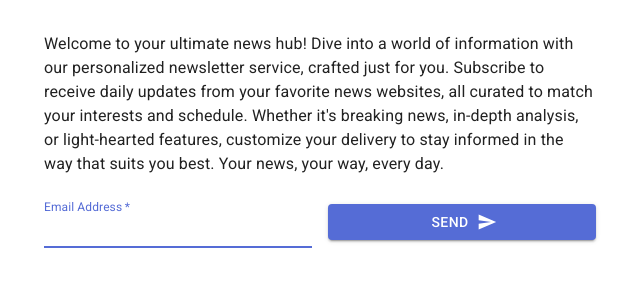
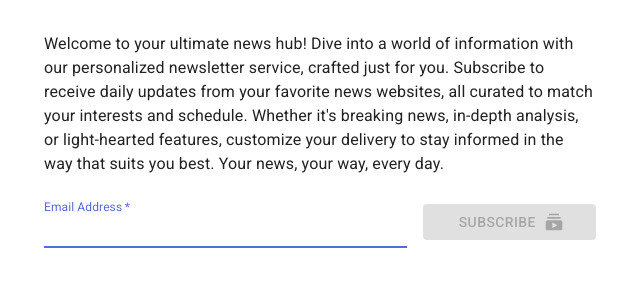
Before and after one commit to rupinr/news-master-fe, a React (Vite) app: page / in a window 1280 px wide. Shown: the top 300 px of the page, without its empty margins (320-960 px from the left). Built offline with nearby package versions, Linux system fonts and the light colour scheme.

Commit message:
refactor home page

```diff
--- a/src/App.tsx
+++ b/src/App.tsx
@@ -2,8 +2,8 @@ import Container from '@mui/material/Container';
 import Typography from '@mui/material/Typography';
 import Box from '@mui/material/Box';
 import { BrowserRouter as Router, Route, Routes, Link } from 'react-router-dom'
-import Confirmation from './Confirmation';
 import ScheduleSelector from './ScheduleSelector';
+import { ThankYou } from './ThankYou';
 
 import Email from './Email'
 export default function App() {
@@ -11,7 +11,7 @@ export default function App() {
     <Router>
       <Routes>
         <Route path="/" element={<Email />} />
-        <Route path="/confirmation" element={<Confirmation />} />
+        <Route path="/thank-you" element={<ThankYou />} />
         <Route path="/preferences" element={<ScheduleSelector />} />
       </Routes>
     </Router>
--- a/src/Confirmation.tsx
+++ /dev/null
@@ -1,18 +0,0 @@
-import Container from '@mui/material/Container';
-import Typography from '@mui/material/Typography';
-import Box from '@mui/material/Box';
-const Confirmation = () => {
-
-
-    return (
-        <Container maxWidth="sm">
-            <Box sx={{ my: 4 }}>
-                <Typography variant="h4" component="h1" sx={{ mb: 2 }}>
-                    Thank you for subscribing! 🎉 Please check your email and click on the confirmation link to complete your subscription. This way, you'll start receiving personalized updates from your favorite news sources. Your journey to staying informed starts here! 📧✨
-                </Typography>
-            </Box>
-        </Container>
-    )
-}
-
-export default Confirmation
--- a/src/Email.tsx
+++ b/src/Email.tsx
@@ -1,38 +1,45 @@
 import { useState } from 'react'
 import TextField from '@mui/material/TextField'
 import Button from '@mui/material/Button';
-import SendIcon from '@mui/icons-material/Send';
 import { updateData } from './service/service'
 import { useNavigate } from 'react-router-dom'
 import Container from '@mui/material/Container';
 import Typography from '@mui/material/Typography';
 import Box from '@mui/material/Typography';
 import Grid from '@mui/material/Grid2';
+import SubscriptionsIcon from '@mui/icons-material/Subscriptions';
 
 const Email = () => {
-    const [text, setText] = useState('')
+    const [email, setEmail] = useState('')
+    const [isEmailValid, setIsEmailValid] = useState(false);
     const navigate = useNavigate()
 
 
     const handleChange = (event: any) => {
-        setText(event.target.value)
+        setEmail(event.target.value)
+
+        const emailRegex = /^[^\s@]+@[^\s@]+\.[^\s@]+$/;
+        setIsEmailValid(emailRegex.test(email));
     }
 
     const handleClick = () => {
-        updateData({
-            "email": text
-        })
-        navigate('/confirmation')
+        if (isEmailValid) {
+            updateData({
+                "email": email
+            })
+            navigate('/thank-you')
+        }
+
     }
 
     return (
         <Container maxWidth="sm">
             <Box sx={{ my: 4 }}>
-                <Typography component="p" sx={{ mb: 2 }}>
+                <Typography component="h1" sx={{ mb: 2 }}>
                     Welcome to your ultimate news hub! Dive into a world of information with our personalized newsletter service, crafted just for you. Subscribe to receive daily updates from your favorite news websites, all curated to match your interests and schedule. Whether it's breaking news, in-depth analysis, or light-hearted features, customize your delivery to stay informed in the way that suits you best. Your news, your way, every day.
                 </Typography>
                 <Grid container spacing={2} alignItems="center">
-                    <Grid size={{ xs: 12, sm: 6 }}>
+                    <Grid size={{ xs: 12, sm: 8 }}>
                         <TextField
                             autoFocus
                             required
@@ -43,14 +50,14 @@ const Email = () => {
                             type="email"
                             fullWidth
                             variant="standard"
-                            value={text}
+                            value={email}
                             onChange={handleChange}
 
                         />
                     </Grid>
-                    <Grid size={{ xs: 12, sm: 6 }}>
-                        <Button variant="contained" endIcon={<SendIcon />} onClick={handleClick} fullWidth>
-                            Send
+                    <Grid size={{ xs: 12, sm: 4 }}>
+                        <Button variant="contained" disabled={!isEmailValid} endIcon={<SubscriptionsIcon />} onClick={handleClick} fullWidth>
+                            Subscribe
                         </Button>
                     </Grid>
                 </Grid>
--- /dev/null
+++ b/src/ThankYou.tsx
@@ -0,0 +1,16 @@
+import Container from '@mui/material/Container';
+import Typography from '@mui/material/Typography';
+import Box from '@mui/material/Box';
+export const ThankYou = () => {
+
+
+    return (
+        <Container maxWidth="sm">
+            <Box sx={{ my: 4 }}>
+                <Typography component="h1" sx={{ mb: 2 }}>
+                    Thank you for subscribing! 🎉 Please check your email and click on the confirmation link to complete your subscription. This way, you'll start receiving personalized updates from your favorite news sources. Your journey to staying informed starts here!
+                </Typography>
+            </Box>
+        </Container>
+    )
+}
```
